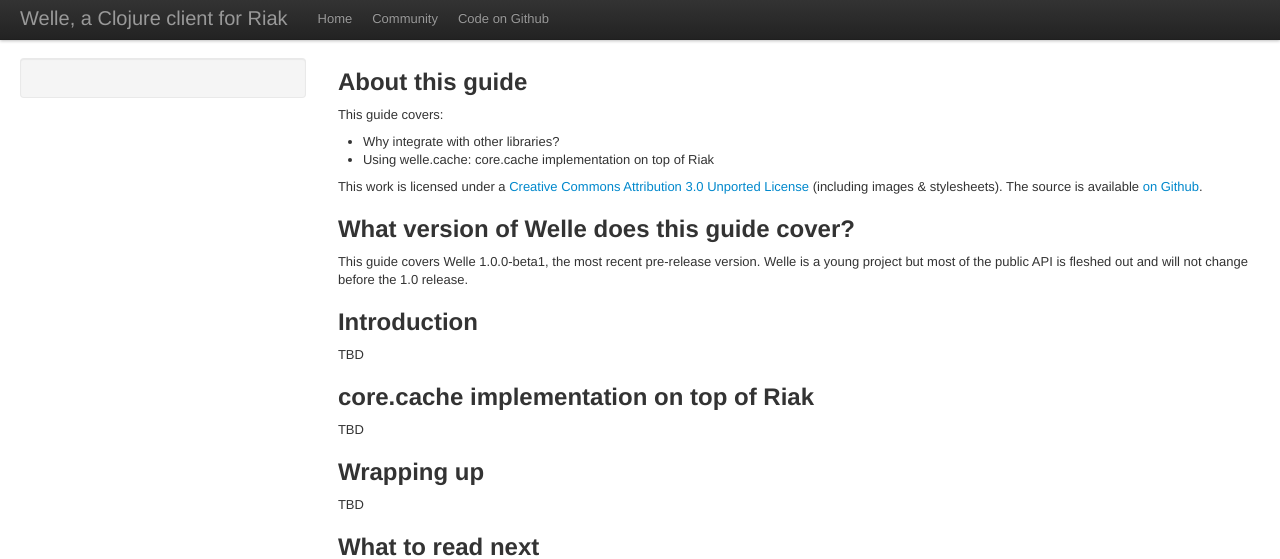
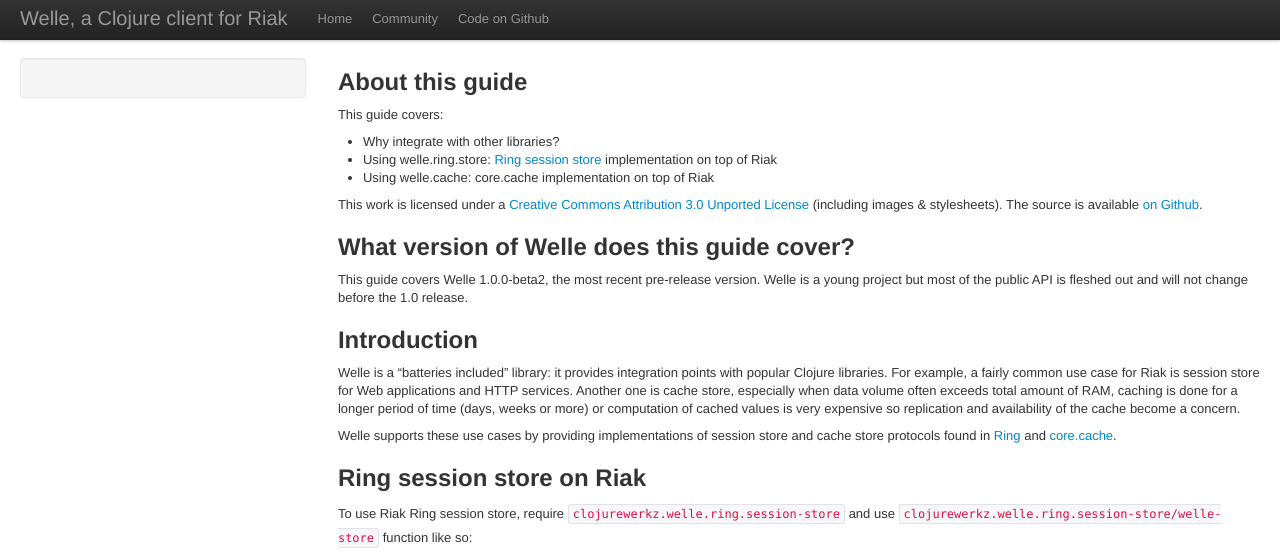
Before and after one commit to clojurewerkz/welle.docs, a Jekyll site: the page built from articles/integration.md, in a window 1280 px wide and 1400 px high. Shown: the top 559 px of the window. Built offline with Jekyll 4.4.1, drawn with Linux system fonts in a browser that asks for light colours; some web fonts are replaced; some of the changed text lies outside the part shown; grey boxes are pictures that could not be loaded.

Commit message:
New guide: core.cache implementation on top of Riak, Ring session store, integration with other libraries

```diff
--- a/articles/integration.md
+++ b/articles/integration.md
@@ -8,6 +8,7 @@
 This guide covers:
 
  * Why integrate with other libraries?
+ * Using welle.ring.store: [Ring session store](https://github.com/mmcgrana/ring/blob/master/ring-core/src/ring/middleware/session/store.clj) implementation on top of Riak
  * Using welle.cache: core.cache implementation on top of Riak
 
 This work is licensed under a <a rel="license" href="http://creativecommons.org/licenses/by/3.0/">Creative Commons Attribution 3.0 Unported License</a> (including images & stylesheets). The source is available [on Github](https://github.com/clojurewerkz/welle.docs).
@@ -15,27 +16,62 @@
 
 ## What version of Welle does this guide cover?
 
-This guide covers Welle 1.0.0-beta1, the most recent pre-release version. Welle is a young project but most of the public API
+This guide covers Welle 1.0.0-beta2, the most recent pre-release version. Welle is a young project but most of the public API
 is fleshed out and will not change before the 1.0 release.
 
 
 ## Introduction
 
-TBD
+Welle is a "batteries included" library: it provides integration points with popular Clojure libraries. For example, a fairly common use
+case for Riak is session store for Web applications and HTTP services. Another one is cache store, especially when data volume often
+exceeds total amount of RAM, caching is done for a longer period of time (days, weeks or more) or computation of cached values is
+very expensive so replication and availability of the cache become a concern.
 
-## core.cache implementation on top of Riak
-
-TBD
+Welle supports these use cases by providing implementations of session store and cache store protocols found in
+[Ring](https://github.com/mmcgrana/ring/blob/master/ring-core/src/ring/middleware/session/store.clj) and [core.cache](https://github.com/clojure/core.cache).
 
 
-## Wrapping up
+## Ring session store on Riak
 
-TBD
+To use Riak Ring session store, require `clojurewerkz.welle.ring.session-store` and use `clojurewerkz.welle.ring.session-store/welle-store` function like so:
+
+{% gist bdafc6ec24f45b1f5963 %}
+
+It is possible to pass `:r`, `:w` and `:content-type` options that will be used for reads and writes:
+
+{% gist 6c56250fb3427d350109 %}
+
+By default, `:w` and `:r` of 2 will be used and `:content-type` is `com.basho.riak.client.http.util.Constants/CTYPE_JSON_UTF8`
+
+
+## core.cache backed by Riak
+
+core.cache implementation comes from the `clojurewerkz.welle.cache` namespace. To create cache store instances, use the `basic-welle-cache-factory` function:
+
+{% gist aed9f61c0e4ea12a3b38 %}
+
+It is common to first set bucket properties as described in the [working with Riak buckets](http://localhost:4000/articles/buckets.html) guide and then pass a name of that bucket to
+the cache store factory function.
+
+
+## data.json extensions for dates
+
+Welle uses [clojure.data.json](https://github.com/clojure/data.json) for JSON serialization. One nice property of that library is that it is is extensible,
+thanks to Clojure protocols it is built on. While JSON has very good set of fundamental data types, it does not define serialization format for dates.
+Because serialization of dates is common (for example, for the Ring session store Welle provides), Welle also has extensions for `clojure.data.json` that
+make it possible to transparently serialize JodaTime dates. All you need to do is to require one namespace:
+
+{% gist bc514aa1ce00854e3345 %}
+
+Please note that this extension assumes you use [clj-time](https://github.com/seancorfield/clj-time) to work with dates, although `java.util.Date` instances are
+also supported by converting them to UTC JodaTime date/time instances.
+
 
 
 ## What to read next
 
-This is the last guide. You may want to take a look at [the guide list](/)
+This is the last guide. Congratulations! You may want to take a look at [the guide list](/) or follow [@ClojureWerkz](http://twitter.com/ClojureWerkz) on Twitter
+where we announce important changes to libraries and documentation.
 
 
 
```
